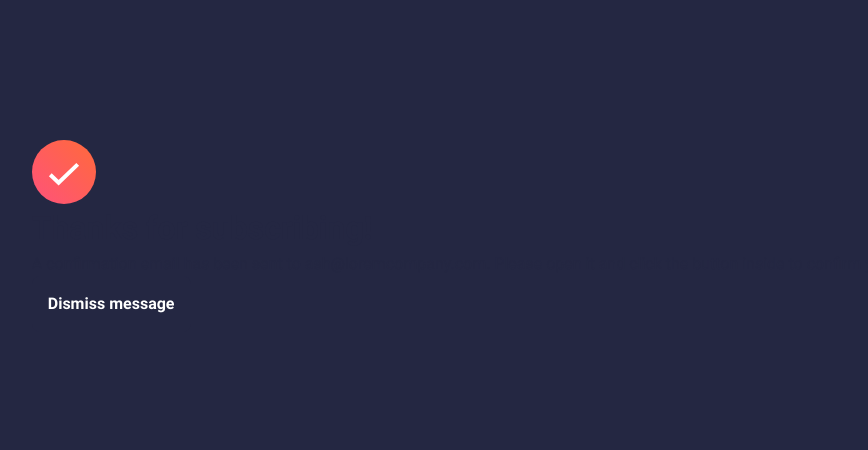
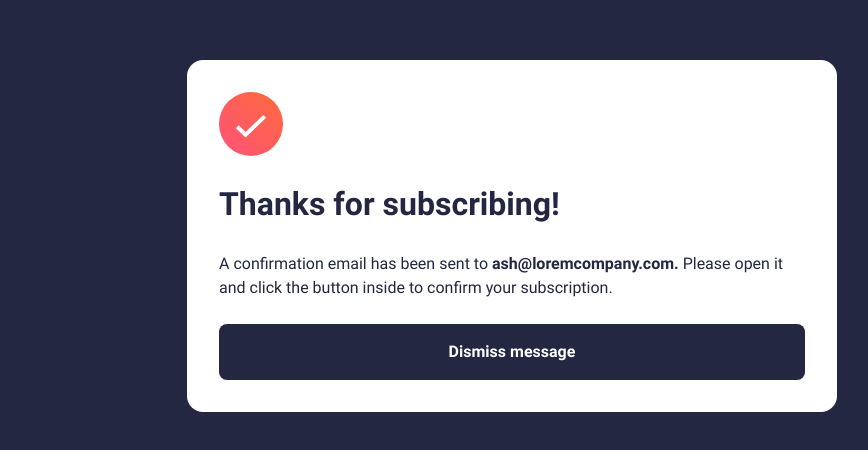
Before and after one commit to melawout/newsletter-sign-up-with-success-message-main, a plain HTML site: page success.html in a window 1280 px wide. Shown: the part 164-614 px from the top of the page, without its empty margins (128-996 px from the left). Drawn offline with Linux system fonts and the light colour scheme.

Commit message:
commit: styling the success page

```diff
--- a/style.css
+++ b/style.css
@@ -214,3 +214,34 @@ form{
   display: grid;
   gap: 1.5rem;
 }
+
+
+/* newsletter success page */
+
+.newsletter-confirmation{
+  background: white;
+
+  display: grid;
+  height: 100vh;
+  align-content: center;
+  gap: 1.5rem;
+  padding: 2rem;
+}
+
+.newsletter-confirmation .title{
+  font-size: var(--fs-9 00);
+  font-weight: var(--fw-bold);
+}
+
+@media(min-width: 500px){
+  .newsletter-confirmation{
+    height: fit-content;
+    max-width: 650px;
+    margin-inline: 1rem;
+    border-radius: 1rem;
+  }
+}
+
+#email-address {
+  font-weight: var(--fw-bold);
+}
```
